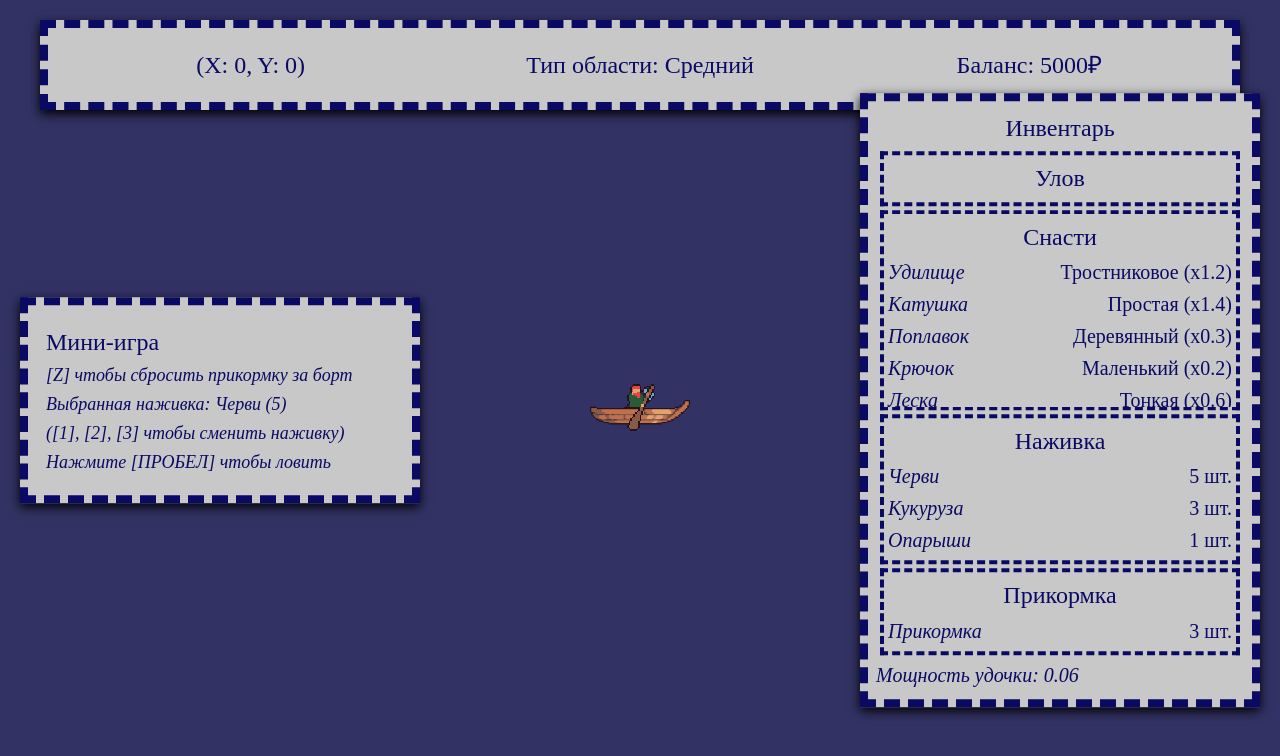
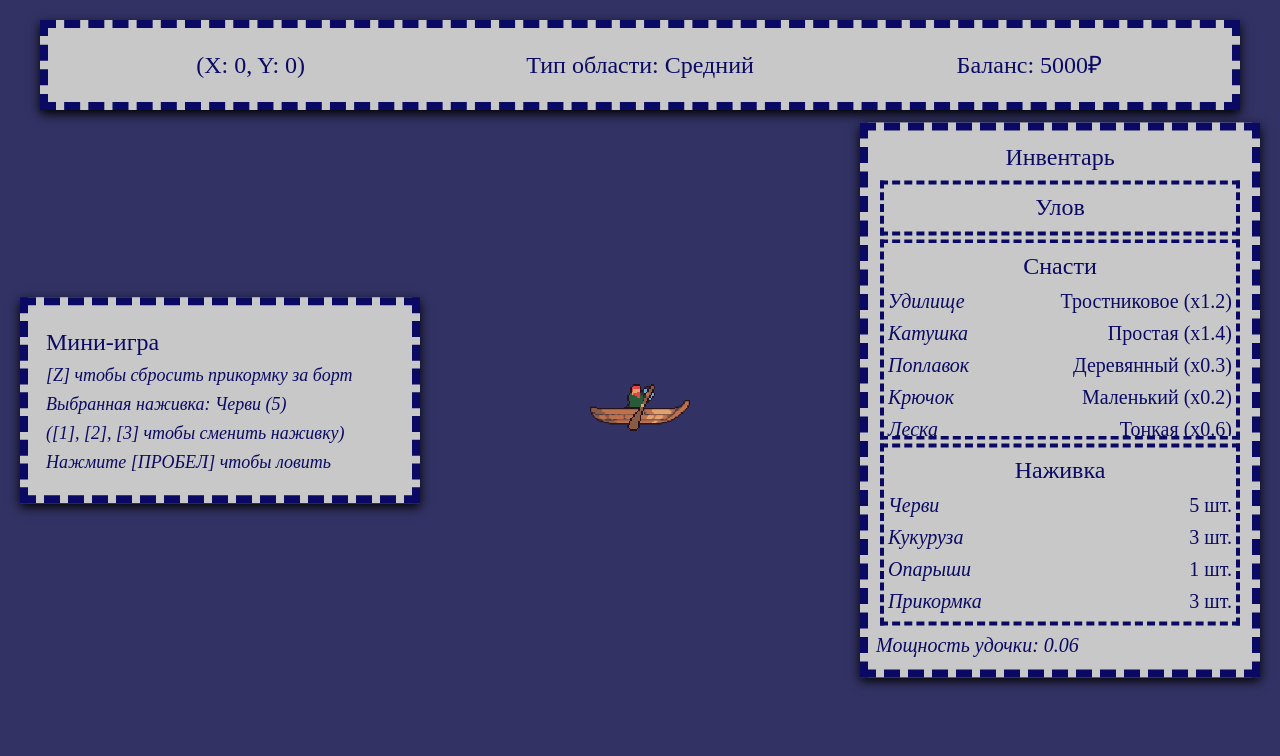
Before and after one commit to reznikovkg/vue-3-docker-compose, a Vue app in the folder vue/: page / in a window 1280 px wide. Shown: the top 756 px of the page. Built offline with nearby package versions, Linux system fonts and the light colour scheme; a web font is replaced by a local one.

Commit message:
Убирает дубликаты :/

```diff
--- a/vue/src/components/Inventory.vue
+++ b/vue/src/components/Inventory.vue
@@ -16,57 +16,18 @@
     <div class="inventory__list">
       <span class="inventory__title">Снасти</span>
 
-      <div class="inventory__item">
-        <span class="inventory__label">Удилище</span>
-        <span class="inventory__value">{{ rod.name }} (x{{ rod.power }})</span>
-      </div>
-
-      <div class="inventory__item">
-        <span class="inventory__label">Катушка</span>
-        <span class="inventory__value">{{ reel.name }} (x{{ reel.power }})</span>
-      </div>
-
-      <div class="inventory__item">
-        <span class="inventory__label">Поплавок</span>
-        <span class="inventory__value">{{ bobber.name }} (x{{ bobber.power }})</span>
-      </div>
-
-      <div class="inventory__item">
-        <span class="inventory__label">Крючок</span>
-        <span class="inventory__value">{{ hook.name }} (x{{ hook.power }})</span>
-      </div>
-
-      <div class="inventory__item">
-        <span class="inventory__label">Леска</span>
-        <span class="inventory__value">{{ line.name }} (x{{ line.power }})</span>
+      <div class="inventory__item" v-for="tackle in tacklesList">
+        <span class="inventory__label">{{ tackle.name }}</span>
+        <span class="inventory__value">{{ tackle.data.name }} (x{{ tackle.data.power }})</span>
       </div>
     </div>
 
     <div class="inventory__list">
       <span class="inventory__title">Наживка</span>
 
-      <div class="inventory__item">
-        <span class="inventory__label">Черви</span>
-        <span class="inventory__value">{{ baits.worms }} шт.</span>
-      </div>
-
-      <div class="inventory__item">
-        <span class="inventory__label">Кукуруза</span>
-        <span class="inventory__value">{{ baits.corn }} шт.</span>
-      </div>
-
-      <div class="inventory__item">
-        <span class="inventory__label">Опарыши</span>
-        <span class="inventory__value">{{ baits.maggots }} шт.</span>
-      </div>
-    </div>
-
-    <div class="inventory__list">
-      <span class="inventory__title">Прикормка</span>
-
-      <div class="inventory__item">
-        <span class="inventory__label">Прикормка</span>
-        <span class="inventory__value">{{ baits.groundbait }} шт.</span>
+      <div class="inventory__item" v-for="bait in baitsList">
+        <span class="inventory__label">{{ bait.name }}</span>
+        <span class="inventory__value">{{ bait.count }} шт.</span>
       </div>
     </div>
 
@@ -110,7 +71,22 @@ const line = computed(() => {
   return list[tackles.value.line]
 })
 
+const tacklesList = computed(() => [
+  { name: 'Удилище', data: rod.value },
+  { name: 'Катушка', data: reel.value },
+  { name: 'Поплавок', data: bobber.value },
+  { name: 'Крючок', data: hook.value },
+  { name: 'Леска', data: line.value }
+])
+
 const baits = computed(() => store.getters['game/getBaits'])
+
+const baitsList = computed(() => [
+  { name: 'Черви', count: baits.value.worms },
+  { name: 'Кукуруза', count: baits.value.corn },
+  { name: 'Опарыши', count: baits.value.maggots },
+  { name: 'Прикормка', count: baits.value.groundbait }
+])
 
 const power = computed(() => store.getters['game/getPower'])
 </script>
```
